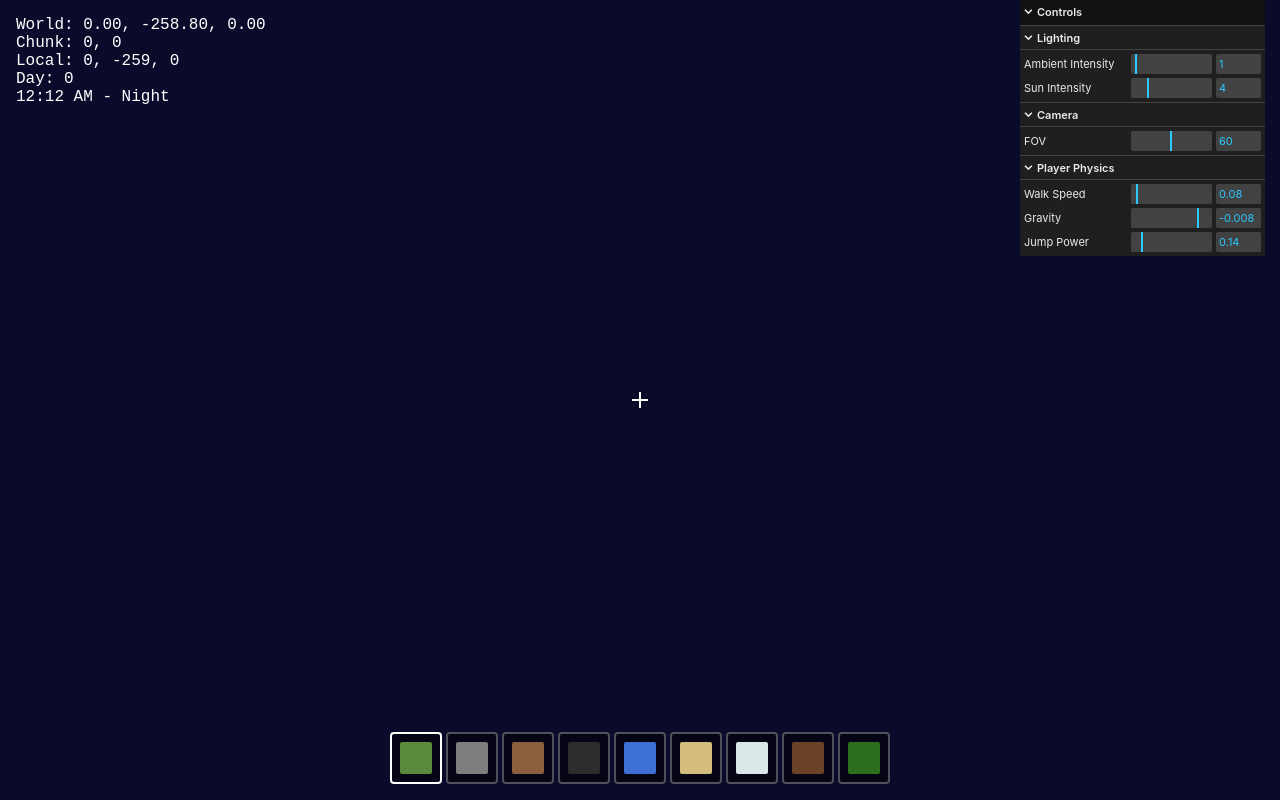
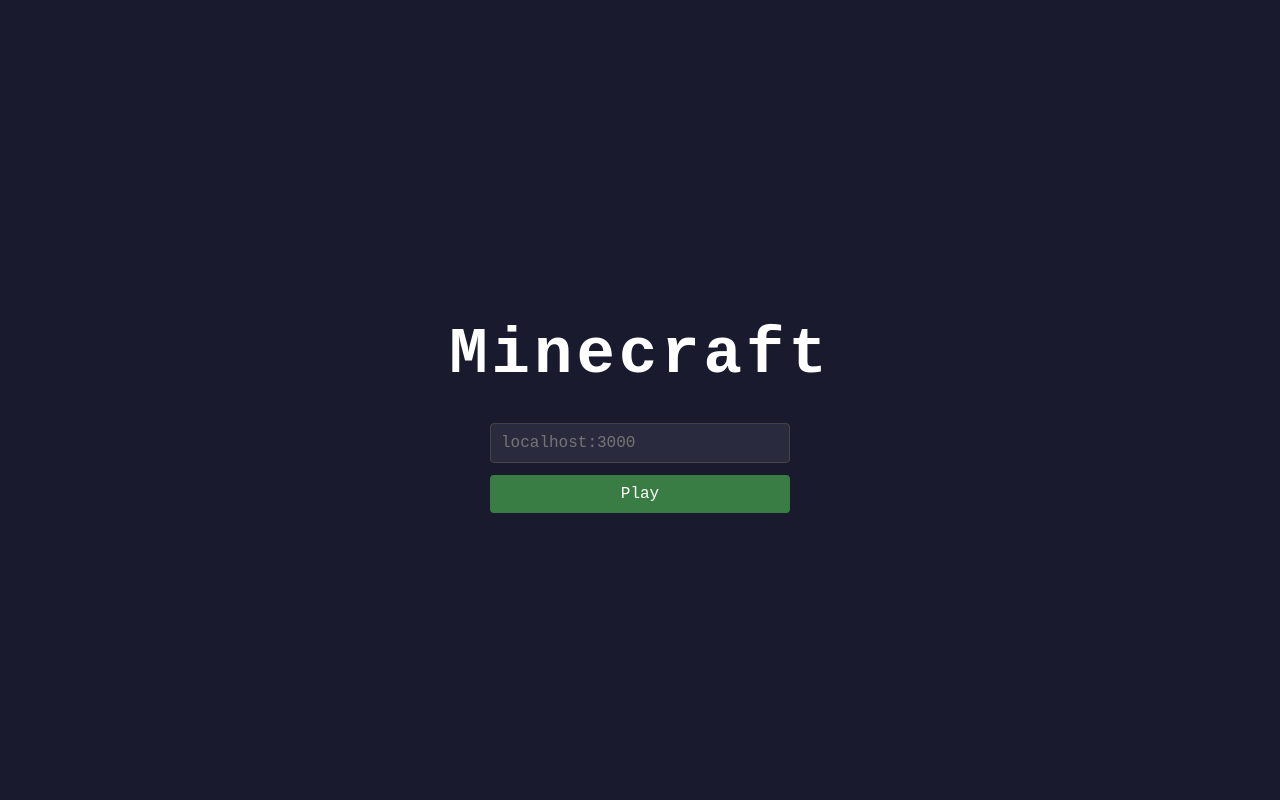
Before and after one commit to XilefEel/Minecraft-Clone, a website built with Vite: page client/index.html in a window 1280 px wide. Built offline with nearby package versions, Linux system fonts and the light colour scheme; no server answers.

Commit message:
added simple title screen

```diff
--- a/client/index.html
+++ b/client/index.html
@@ -8,11 +8,19 @@
         <link rel="stylesheet" href="src/style.css" />
     </head>
     <body>
+        <div id="title-screen">
+            <h1>Minecraft</h1>
+            <div id="menu">
+                <input id="ip-input" type="text" placeholder="localhost:3000" />
+                <button id="play-btn">Play</button>
+            </div>
+        </div>
+
         <canvas id="c"></canvas>
         <div id="hud">
-            <div id="worldCoords"></div>
-            <div id="chunkCoords"></div>
-            <div id="localCoords"></div>
+            <div id="world-coords"></div>
+            <div id="chunk-coords"></div>
+            <div id="local-coords"></div>
             <div id="day"></div>
             <div id="time"></div>
         </div>
--- a/client/src/main.ts
+++ b/client/src/main.ts
@@ -18,6 +18,21 @@ import { initChat } from "./ui/chat";
 let lastChunkUpdate = 0;
 
 function main() {
+  const titleScreen = document.getElementById("title-screen")!;
+  const playBtn = document.getElementById("play-btn")!;
+  const ipInput = document.getElementById("ip-input") as HTMLInputElement;
+
+  playBtn.addEventListener("click", () => {
+    const ip = ipInput.value.trim() || "localhost:3000";
+    titleScreen.style.display = "none";
+    startGame(ip);
+  });
+}
+
+function startGame(ip: string) {
+  document.getElementById("hud")!.style.display = "block";
+  document.getElementById("crosshair")!.style.display = "block";
+  document.getElementById("chat")!.style.display = "block";
   // setup
   const { canvas, renderer, scene, camera, labelRenderer } = createScene();
 
@@ -30,7 +45,7 @@ function main() {
   );
 
   const { sun, ambient } = addLights(scene);
-  const connection = new Connection(player, world, chunkManager, scene);
+  const connection = new Connection(ip, player, world, chunkManager, scene);
 
   const movementControls = initMovement(world, player);
   initPointerLock(canvas, player);
--- a/client/src/network/connection.ts
+++ b/client/src/network/connection.ts
@@ -43,13 +43,14 @@ export class Connection {
   private lastSentYaw = 0;
 
   constructor(
+    ip: string,
     player: Player,
     world: World,
     chunkManager: ChunkManager,
     scene: THREE.Scene,
   ) {
     this.chunkManager = chunkManager;
-    this.ws = new WebSocket("ws://localhost:3000/ws");
+    this.ws = new WebSocket(`ws://${ip}/ws`);
     this.ws.binaryType = "arraybuffer";
 
     this.ws.onopen = () => {
--- a/client/src/style.css
+++ b/client/src/style.css
@@ -10,7 +10,60 @@ canvas {
     height: 100vh;
 }
 
+#title-screen {
+    position: fixed;
+    inset: 0;
+    background: #1a1a2e;
+    display: flex;
+    flex-direction: column;
+    align-items: center;
+    justify-content: center;
+    z-index: 100;
+    font-family: monospace;
+}
+
+#title-screen h1 {
+    color: white;
+    font-size: 64px;
+    margin: 32px 0;
+    letter-spacing: 4px;
+}
+
+#menu {
+    display: flex;
+    flex-direction: column;
+    gap: 12px;
+    width: 300px;
+}
+
+#ip-input {
+    padding: 10px;
+    font-size: 16px;
+    font-family: monospace;
+    background: #2a2a3e;
+    border: 1px solid #444;
+    color: white;
+    border-radius: 4px;
+    outline: none;
+}
+
+#play-btn {
+    padding: 10px;
+    font-size: 16px;
+    font-family: monospace;
+    background: #3a7d44;
+    color: white;
+    border: none;
+    border-radius: 4px;
+    cursor: pointer;
+}
+
+#play-btn:hover {
+    background: #4a9d54;
+}
+
 #crosshair {
+    display: none;
     position: fixed;
     top: 50%;
     left: 50%;
@@ -42,6 +95,7 @@ canvas {
 }
 
 #hud {
+    display: none;
     position: fixed;
     top: 16px;
     left: 16px;
--- a/client/src/ui/gui.ts
+++ b/client/src/ui/gui.ts
@@ -9,6 +9,7 @@ export function addGUI(
   scene: THREE.Scene,
 ) {
   const gui = new GUI();
+  console.log(scene);
 
   const lightFolder = gui.addFolder("Lighting");
   lightFolder.add(ambient, "intensity", 0, 20).name("Ambient Intensity");
--- a/client/src/ui/hud.ts
+++ b/client/src/ui/hud.ts
@@ -1,9 +1,9 @@
 import type { Player } from "../player/player";
 import { getDayCounter, getDayTimeString } from "../scene/dayNight";
 import { worldToChunk, worldToLocal } from "../world/coordinates";
-const worldCoords = document.getElementById("worldCoords")!;
-const chunkCoords = document.getElementById("chunkCoords")!;
-const localCoords = document.getElementById("localCoords")!;
+const worldCoords = document.getElementById("world-coords")!;
+const chunkCoords = document.getElementById("chunk-coords")!;
+const localCoords = document.getElementById("local-coords")!;
 const day = document.getElementById("day")!;
 const time = document.getElementById("time")!;
 
```
